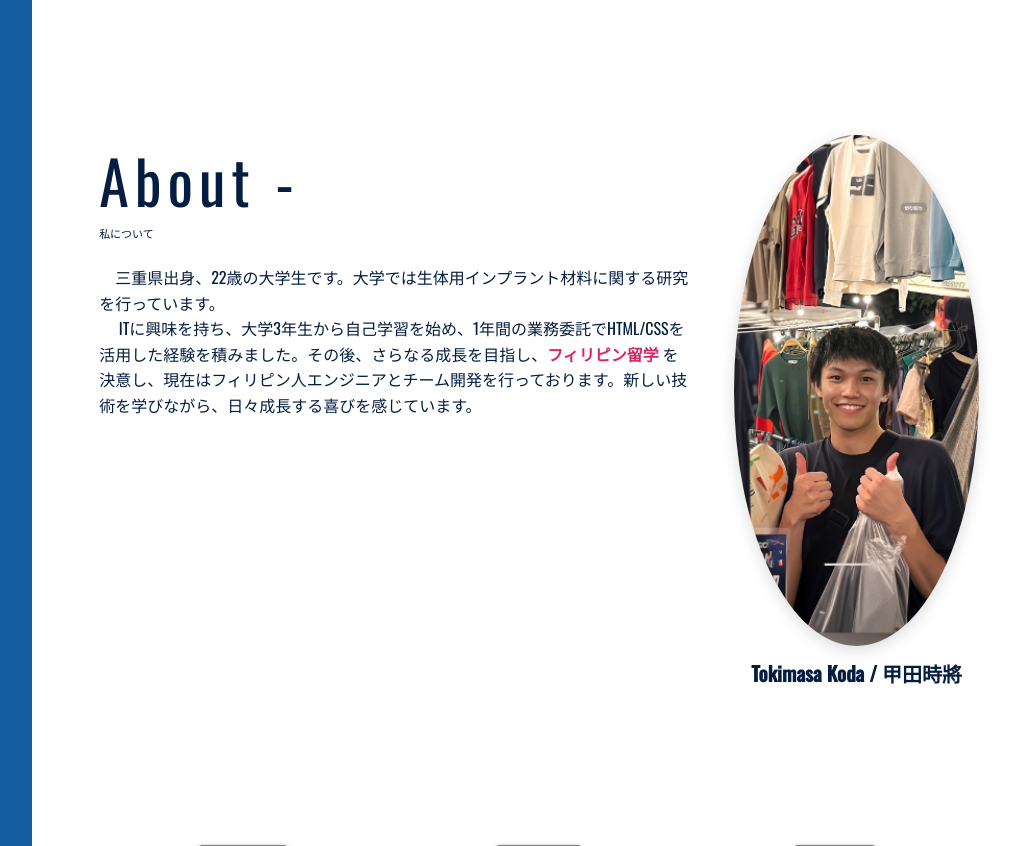
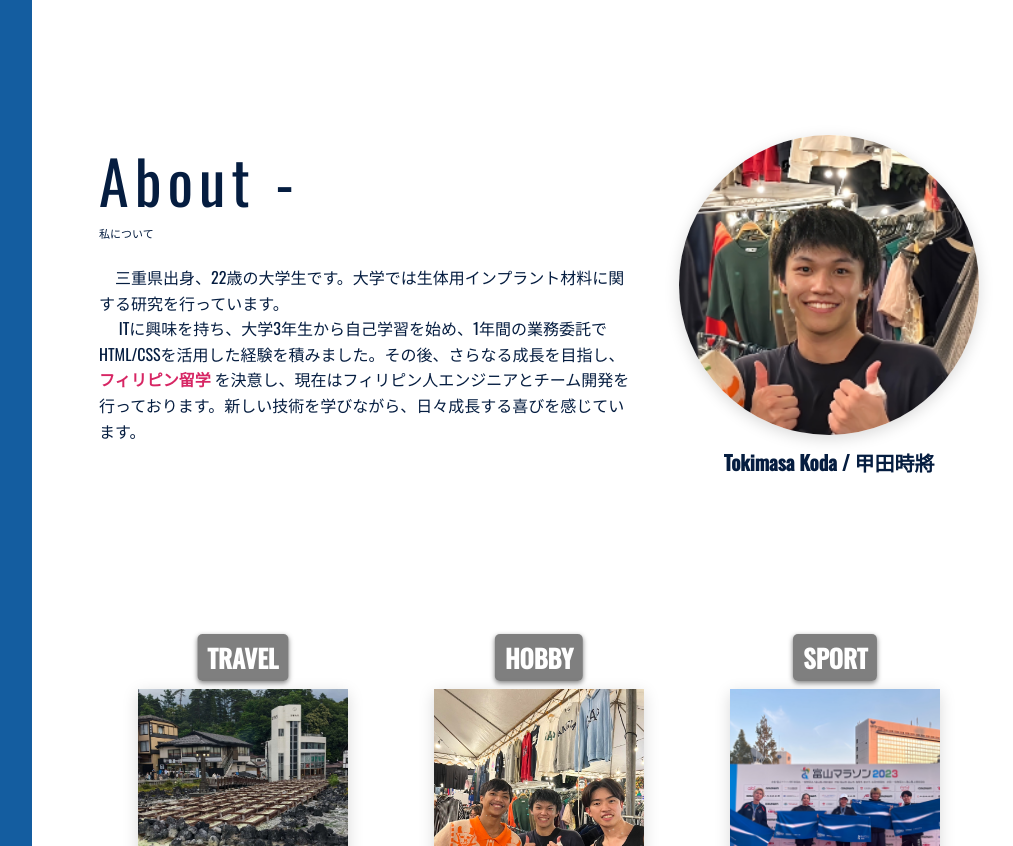
Before and after one commit to TOKIMASA1206/TOKIMASA1206.github.io, a plain HTML site: page index.html in a window 1280 px wide. Shown: the part 760-1606 px from the top of the page, without its empty margins (234-1247 px from the left). Drawn offline with nearby package versions, Linux system fonts and the light colour scheme.

Commit message:
Add files via upload

```diff
--- a/css/style.css
+++ b/css/style.css
@@ -182,11 +182,21 @@ body.is-fixed {
   margin-bottom: 12px;
   text-align: center;
 }
-.about__img img {
+.about__img .img-container {
   -webkit-box-shadow: 0 4px 15px 0 rgba(0, 0, 0, 0.15);
           box-shadow: 0 4px 15px 0 rgba(0, 0, 0, 0.15);
   border-radius: 50%;
   width: 300px;
+  height: 300px;
+  text-align: center;
+  margin: 0 auto;
+  overflow: hidden;
+}
+.about__img img {
+  width: 100%;
+  height: 100%;
+  -o-object-fit: cover;
+     object-fit: cover;
 }
 .about__text {
   font-size: 16px;
```
